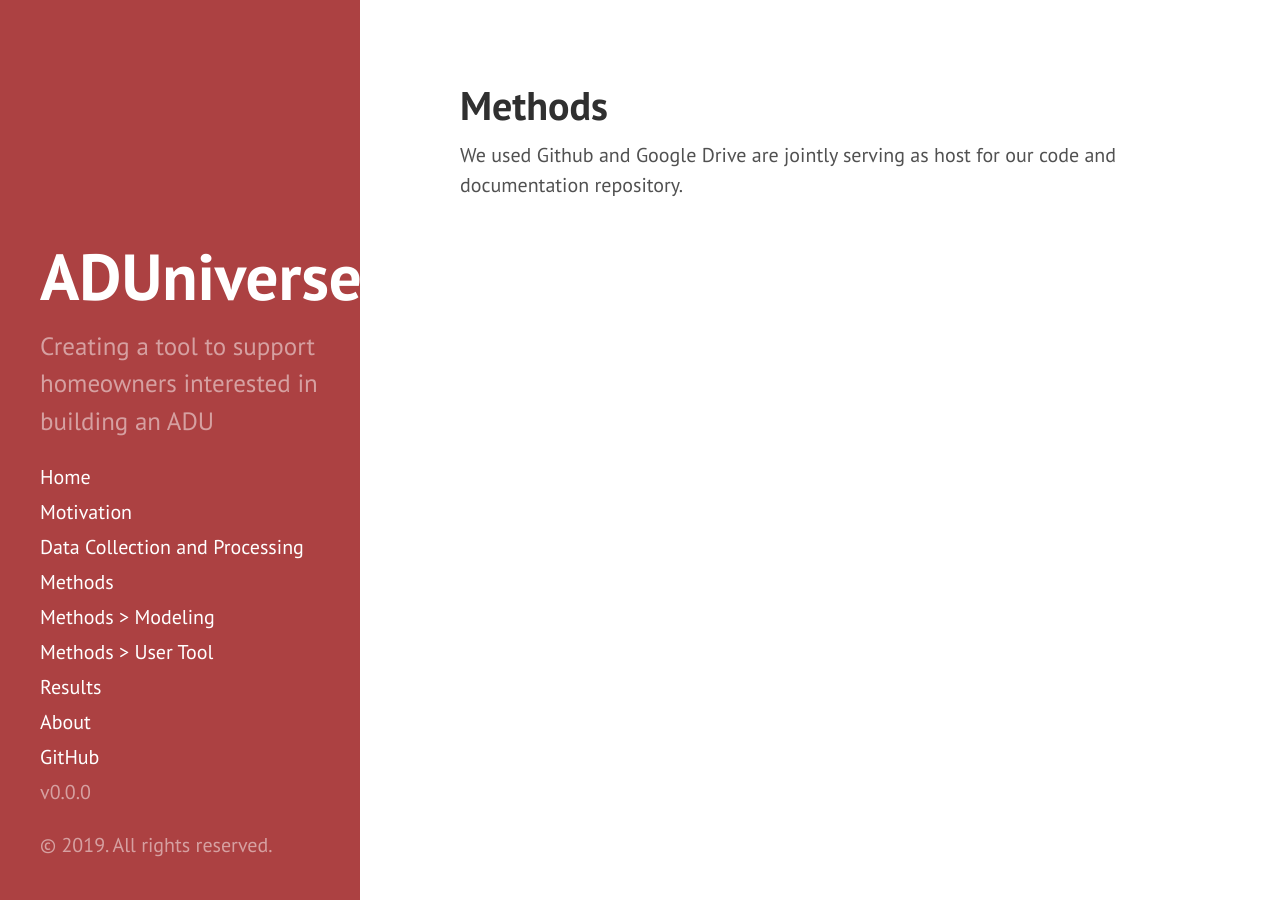
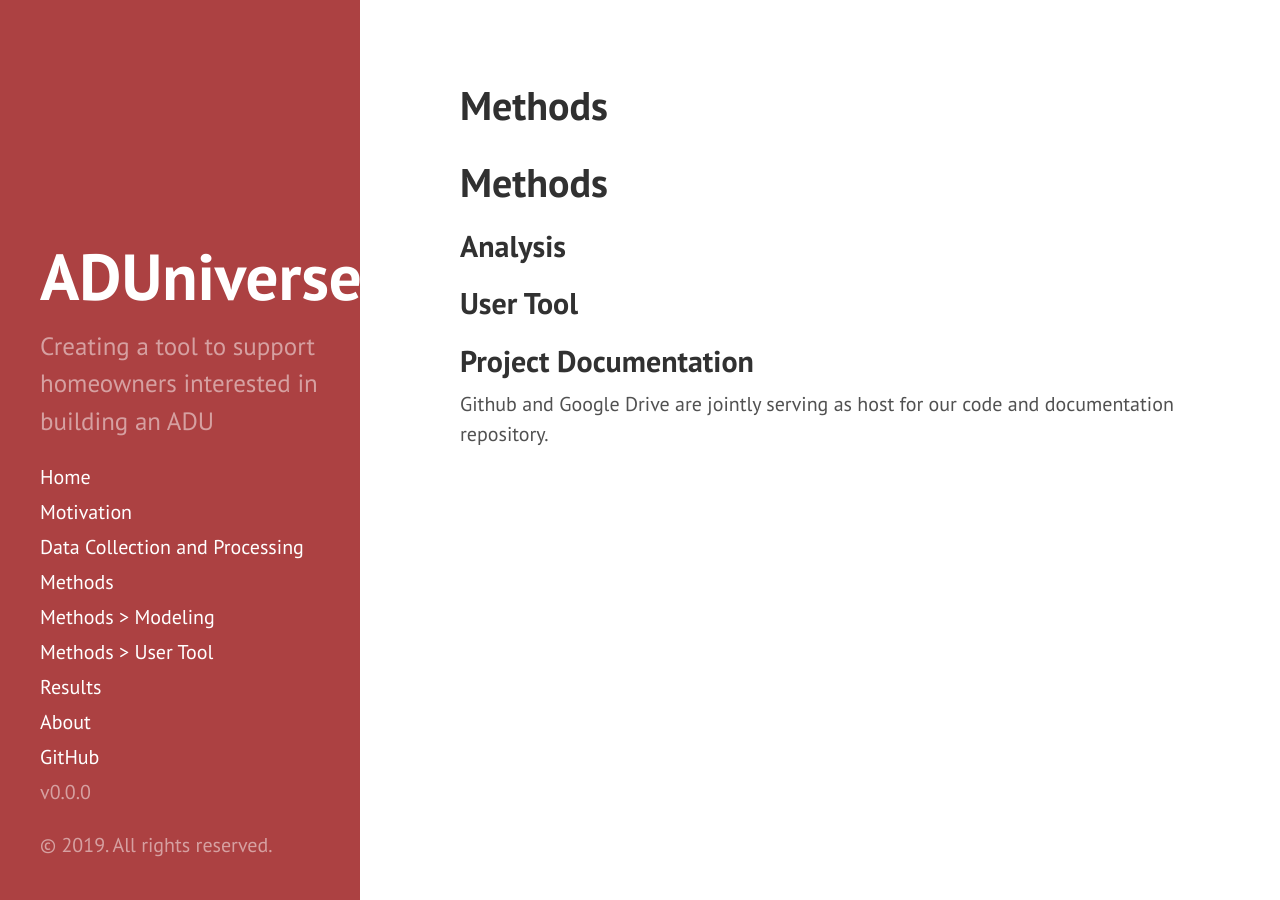
Before and after one commit to uwescience/ADUniverse, a Jekyll site: the page built from methods.md, in a window 1280 px wide. Built offline with Jekyll 4.4.1, drawn with Linux system fonts in a browser that asks for light colours.

Commit message:
Update methods.md

```diff
--- a/methods.md
+++ b/methods.md
@@ -3,5 +3,12 @@ layout: page
 title: Methods
 ---
 
+# Methods
 
-We used Github and Google Drive are jointly serving as host for our code and documentation repository.
+## Analysis
+
+## User Tool
+
+## Project Documentation
+
+Github and Google Drive are jointly serving as host for our code and documentation repository.
```
